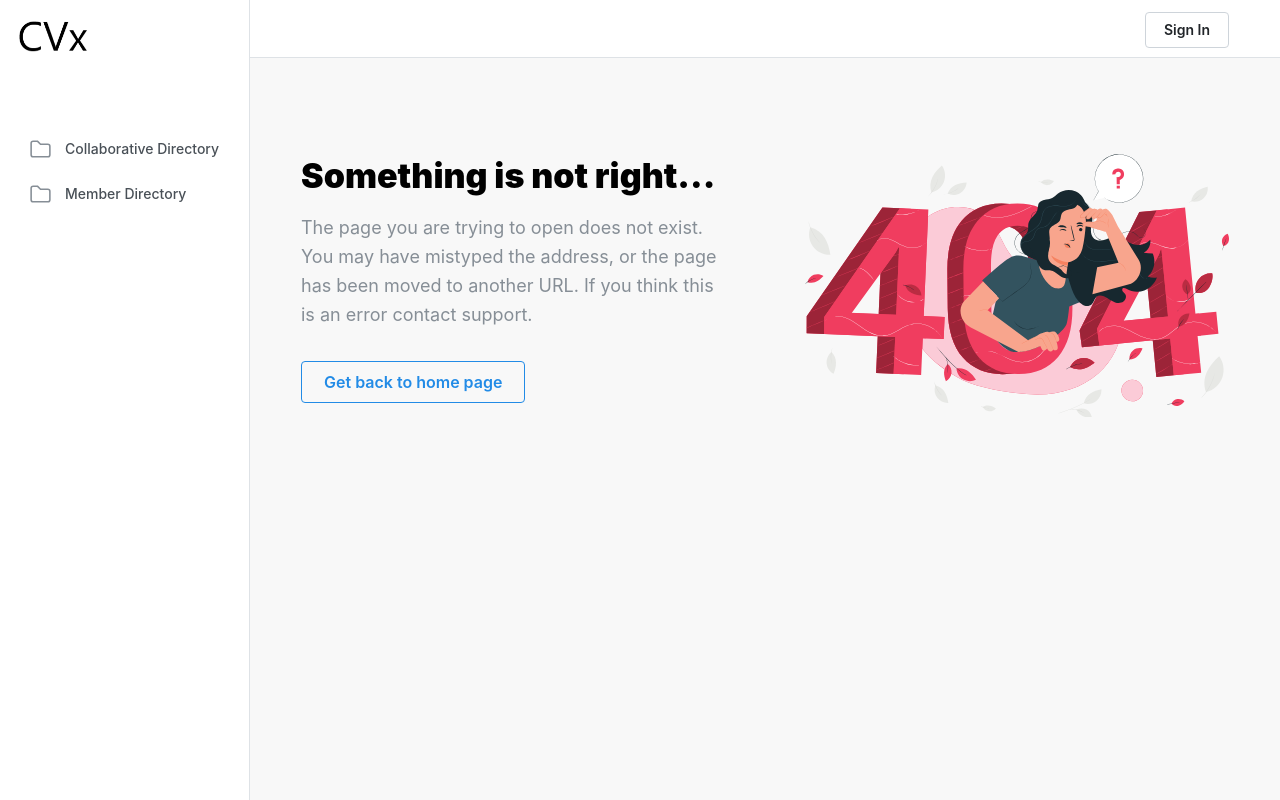
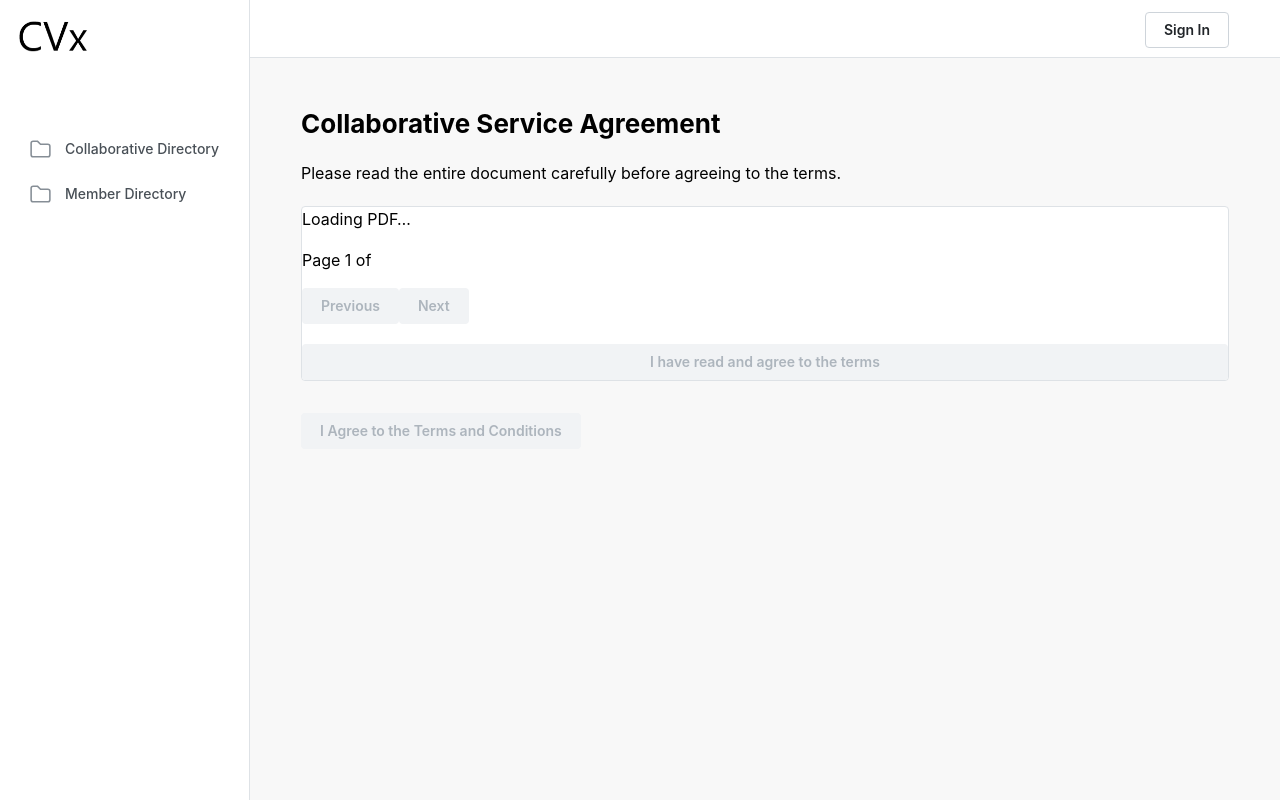
Before and after one commit to AlignedWorks/CVxMantineUI, a React (Vite) app: page /collaboratives/1/csa-agreement in a window 1280 px wide. Built offline with nearby package versions, Linux system fonts and the light colour scheme.

Commit message:
CSSAgreement implementation code

```diff
--- a/src/App.tsx
+++ b/src/App.tsx
@@ -28,6 +28,7 @@ import { CollaborativeProjects } from './pages/Collaborative/Projects.page.tsx';
 import { CollaborativeTreasury } from "./pages/Collaborative/Treasury.page.tsx";
 import { EditCollaborativeTreasury } from './pages/Collaborative/EditTreasury.page';
 import { CollaborativeMemberWallet } from './pages/Collaborative/Wallet.page.tsx';
+import { CSAAgreement } from './pages/Collaborative/CSAAgreement.page.tsx';
 
 import { Test } from "./pages/Test.page.tsx";
 import { NotFound } from './components/404/NotFound.tsx';
@@ -79,6 +80,7 @@ export default function App() {
               <Route path="/collaboratives/:id/treasury/edit" element={<EditCollaborativeTreasury />} />
               <Route path="/collaboratives/:id/treasury" element={<CollaborativeTreasury/>} />
               <Route path="/collaboratives/:id/wallet" element={<CollaborativeMemberWallet/>} />
+              <Route path="/collaboratives/:id/csa-agreement" element={<CSAAgreement />} />
               <Route path="/members/:id" element={<MemberProfile/>} />
               <Route path="/upload-image" element={<ImageUpload />} />
               <Route path="/upload-file" element={<FileUpload />} />
--- a/src/data.ts
+++ b/src/data.ts
@@ -20,6 +20,7 @@ export interface CollaborativeData {
   description: string;
   websiteUrl: string;
   logoUrl: string;
+  CSAdocUrl?: string;
   city: string;
   state: string;
   leaderEmail: string;
--- a/src/pages/Collaborative/CSAAgreement.page.tsx
+++ b/src/pages/Collaborative/CSAAgreement.page.tsx
@@ -1,12 +1,15 @@
 // src/pages/CSAAgreement.page.tsx
 import { useState } from 'react';
-import { useParams, useNavigate } from 'react-router-dom';
+import { useParams, useNavigate, useSearchParams } from 'react-router-dom';
 import { Container, Title, Text, Group, Button, Paper, Modal } from '@mantine/core';
 import { CSADocumentViewer } from '../../components/CSADocumentViewer';
 
 export function CSAAgreement() {
   const { id } = useParams(); // Collaborative ID
   const navigate = useNavigate();
+  const [searchParams] = useSearchParams();
+  const docUrl = searchParams.get('docUrl');
+
   const [hasAgreed, setHasAgreed] = useState(false);
   const [showConfirmation, setShowConfirmation] = useState(false);
 
@@ -44,7 +47,7 @@ export function CSAAgreement() {
 
       <Paper withBorder>
         <CSADocumentViewer
-          documentUrl={`${import.meta.env.VITE_API_BASE}/collaboratives/${id}/csa-document`}
+          documentUrl={docUrl || '/default-csa.pdf'} // Fallback URL if none provided
           onAgreementComplete={handleAgreementComplete}
         />
       </Paper>
--- a/src/pages/Collaborative/Home.page.tsx
+++ b/src/pages/Collaborative/Home.page.tsx
@@ -191,6 +191,13 @@ export function CollaborativeHome() {
       </Card>
 
       <Group justify="right">
+        <Button
+          component={Link}
+          to={`/collaboratives/${collaborative.id}/agreement?docUrl=${encodeURIComponent(collaborative.CSAdocUrl ?? '')}`}
+          variant="outline"
+        >
+          View Service Agreement
+        </Button>
         <Link to={`/collaboratives/${id}/edit`} style={{ textDecoration: 'none' }}>
           <Button variant="default" mb="sm">
             Edit Collaborative Info
```
